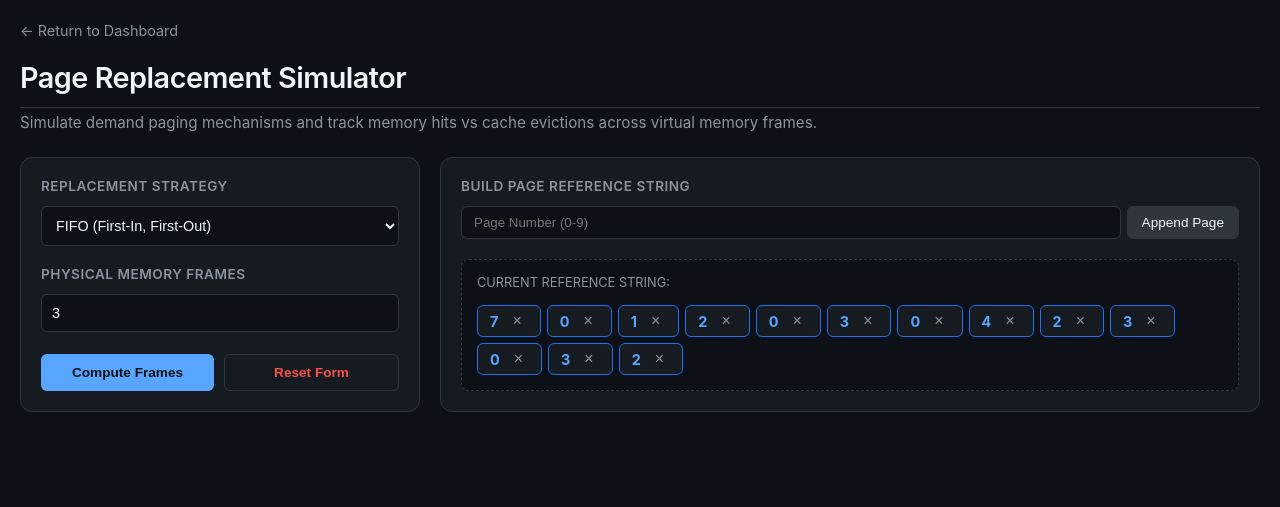
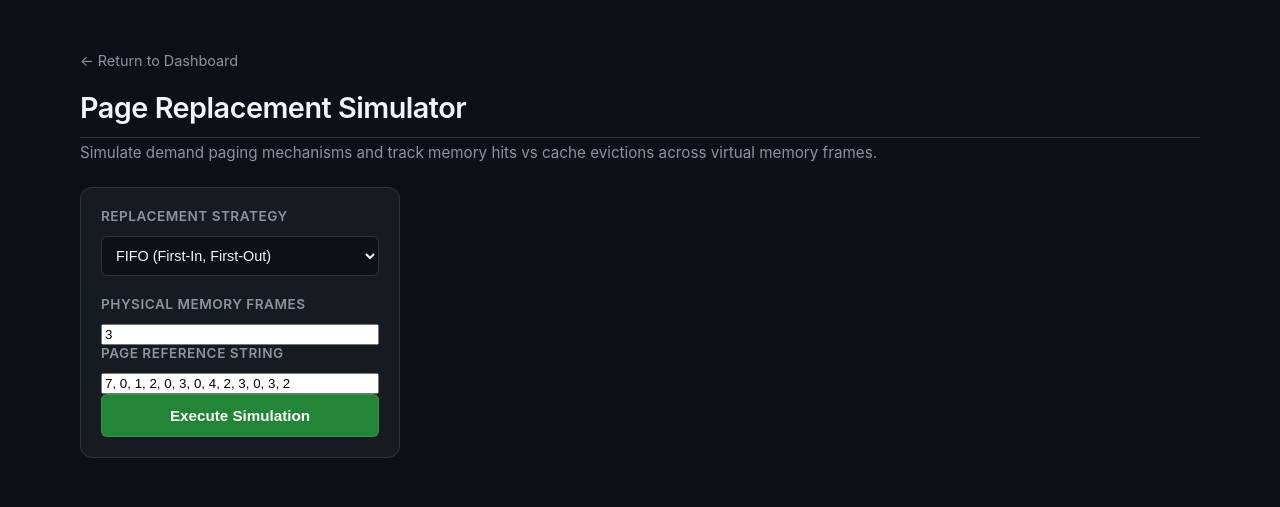
Before and after one commit to AzarconAD/cmpe-202-final-project, a Flask app: page /page-replacement in a window 1280 px wide. Shown: the part 68-575 px from the top of the page. Run offline with Flask 3, Linux system fonts and the light colour scheme.

Commit message:
fixed bugs, replaced page replacement UI and added a visualization table

```diff
--- a/os-visualizer/app.py
+++ b/os-visualizer/app.py
@@ -4,8 +4,6 @@ from backend.algorithms.cpu_scheduling import run_algorithm  # Interacts with yo
 from backend.algorithms.memory_management import run_memory_algorithm
 from backend.algorithms.page_replacement import run_page_algorithm  # Import the page replacement module
 
-# Optional: Uncomment when your disk backend is ready
-# from backend.algorithms.disk_scheduling import run_disk_algorithm
 
 app = Flask(
     __name__,
--- a/os-visualizer/frontend/static/style.css
+++ b/os-visualizer/frontend/static/style.css
@@ -728,175 +728,157 @@ main {
 .tracking-waiting { color: #f85149; }
 
 /* ==========================================
-   10. REVISED PAGE REPLACEMENT BLUEPRINT
+   Page replacement visualization
    ========================================== */
-.unique-page-layout {
-  padding: 20px;
-  max-width: 1400px;
-  margin: 0 auto;
+.simulator-workspace-grid {
+  display: grid;
+  grid-template-columns: 320px 1fr;
+  gap: 24px;
+  align-items: start;
+  margin-top: 24px;
+  width: 100%;
 }
 
-.custom-field-input {
-  width: 100%;
-  background-color: var(--bg-dark);
-  border: 1px solid var(--border-color);
-  color: var(--text-main);
-  border-radius: 6px;
-  padding: 10px;
-  font-size: 0.9rem;
-  outline: none;
-  margin-bottom: 20px;
+.workspace-left-panel {
+  display: flex;
+  flex-direction: column;
+  gap: 16px;
 }
 
-.full-span-card {
-  grid-column: span 2;
+.metrics-summary-sidebar {
+  display: flex;
+  flex-direction: column;
+  gap: 12px;
+  width: 100%;
 }
 
-@media(max-width: 850px) {
-  .full-span-card { grid-column: span 1; }
+.metrics-summary-sidebar .metric-counter-card {
+  background-color: #161b22;
+  border: 1px solid #30363d;
+  border-radius: 6px;
+  padding: 16px;
+  display: flex;
+  flex-direction: column;
+  gap: 4px;
 }
 
-.string-preview-container {
-  margin-top: 20px;
-  background-color: var(--bg-dark);
-  border: 1px dashed var(--border-color);
-  padding: 15px;
-  border-radius: 8px;
+.workspace-right-panel {
+  width: 100%;
+  overflow: hidden;
 }
 
-.string-preview-container .label-heading {
-  font-size: 0.8rem;
-  text-transform: uppercase;
-  color: var(--text-muted);
-  display: block;
-  margin-bottom: 10px;
+/* Visualization Header Title */
+.visualization-title {
+  font-size: 1.15rem;
+  color: #f0f6fc;
+  margin: 0 0 12px 0;
+  font-weight: 600;
 }
 
-.page-pill {
-  background-color: var(--card-bg);
-  border: 1px solid #1f6feb;
-  color: var(--accent-blue);
-  font-weight: 700;
-  font-size: 0.9rem;
-  padding: 6px 12px;
+.matrix-scroll-container {
+  width: 100%;
+  overflow-x: auto;
+  background-color: #0d1117;
+  padding: 24px 16px;
   border-radius: 6px;
-  display: inline-flex;
-  align-items: center;
-  gap: 8px;
+  border: 1px solid #30363d;
 }
 
-.empty-msg-lbl {
-  color: var(--text-muted);
-  font-size: 0.85rem;
-  font-style: italic;
-}
-
-/* Operational Performance Scoreboard Cards */
-.metrics-grid {
-  display: grid;
-  grid-template-columns: repeat(3, 1fr);
-  gap: 15px;
-  margin-bottom: 25px;
-}
-
-.metric-card {
-  background-color: var(--card-bg);
-  border: 1px solid var(--border-color);
-  border-radius: 8px;
-  padding: 15px;
-  text-align: center;
-}
-
-.metric-title {
-  font-size: 0.8rem;
-  text-transform: uppercase;
-  color: var(--text-muted);
-  display: block;
-  margin-bottom: 5px;
-}
-
-.metric-card h3 {
-  margin: 0;
-  font-size: 1.6rem;
-}
-
-.hit-card { border-top: 3px solid #56d364; }
-.fault-card { border-top: 3px solid #f85149; }
-.ratio-card { border-top: 3px solid var(--accent-blue); }
-
-/* Execution Trace Grid Matrix Data Tables */
-.table-scroll-wrapper {
-  width: 100%;
-  overflow-x: auto;
-  border-radius: 6px;
-  border: 1px solid var(--border-color);
-  background-color: #0d1117;
-}
-
-.matrix-table {
-  width: 100%;
-  border-collapse: collapse;
+.unified-matrix-table {
+  border-collapse: separate;
+  border-spacing: 10px 6px;
   text-align: center;
   font-family: monospace;
 }
 
-.matrix-table th, .matrix-table td {
-  padding: 12px 16px;
-  border: 1px solid var(--border-color);
-  min-width: 60px;
+.matrix-side-label {
+  font-family: -apple-system, BlinkMacSystemFont, "Segoe UI", sans-serif;
+  font-size: 0.9rem;
+  font-weight: 600;
+  color: #8b949e !important;
+  text-align: right;
+  padding-right: 15px;
+  white-space: nowrap;
+  min-width: 90px;
 }
 
-.matrix-table th {
-  background-color: var(--card-bg);
-  color: var(--text-muted);
-  font-size: 0.85rem;
+/* Clear definitions to strip borders/backgrounds entirely from the top row left spacer */
+.cell-spacer-clear {
+  border: none !important;
+  background: transparent !important;
+  box-shadow: none !important;
 }
 
-.sticky-side-th, .frame-label-td {
-  background-color: var(--card-bg) !important;
+.matrix-cell-node {
+  width: 56px;
+  height: 44px;
+  vertical-align: middle;
+  font-size: 1.05rem;
   font-weight: bold;
-  position: sticky;
-  left: 0;
-  z-index: 2;
-  color: var(--text-main);
-  text-align: left;
-  font-family: var(--font-family);
+  border-radius: 6px;
+  border: 1px solid #30363d !important;
+  background-color: #161b22 !important;
+  color: #f0f6fc !important;
 }
 
-.stream-head-cell {
-  color: var(--accent-blue) !important;
-  font-size: 1.1rem !important;
-  font-weight: bold;
+.unified-matrix-table td,
+.unified-matrix-table th {
+  color: #ffffff !important;
+  font-weight: 700 !important;
+  text-shadow: 0 1px 2px rgba(0,0,0,0.6);
 }
 
-.matrix-cell {
-  font-size: 1.05rem;
-  color: var(--text-main);
+.incoming-header-cell {
+  background-color: #21262d !important;
+  border: 1px solid #58a6ff !important;
+  color: #58a6ff !important;
 }
 
-/* Algorithmic Condition Visual Cell Flags */
-.fresh-load-cell {
-  background-color: rgba(56, 139, 253, 0.15);
-  border: 1px solid var(--accent-blue);
+.cell-empty {
+  color: #484f58 !important;
+  opacity: 0.4 !important;
 }
 
-.evicted-replace-cell {
-  background-color: rgba(248, 81, 73, 0.1);
-  border: 1px solid #f85149;
+.cell-hit-highlight {
+  background-color: rgba(46, 160, 67, 0.25) !important;
+  border: 2px solid #3fb950 !important;
+  color: #56d364 !important;
 }
 
-.status-cell {
-  font-weight: bold;
-  font-size: 0.8rem;
-  font-family: var(--font-family);
+.cell-replaced-highlight {
+  background-color: rgba(56, 166, 255, 0.25) !important;
+  border: 2px solid #58a6ff !important;
+  color: #79c0ff !important;
 }
 
-.hit-bg {
-  background-color: rgba(46, 160, 67, 0.15);
-  color: #56d364;
+/* Premium Success Green Button Action Styling */
+.action-success-btn {
+  width: 100%;
+  padding: 12px;
+  background-color: #238636;
+  color: #ffffff;
+  border: 1px solid rgba(240, 246, 252, 0.1);
+  border-radius: 6px;
+  font-size: 0.95rem;
+  font-weight: 600;
+  cursor: pointer;
+  transition: background-color 0.2s ease, transform 0.1s ease;
 }
 
-.fault-bg {
-  background-color: rgba(248, 81, 73, 0.15);
-  color: #f85149;
+.action-success-btn:hover {
+  background-color: #2ea043;
 }
+
+.action-success-btn:active {
+  transform: scale(0.98);
+}
+
+.color-hit { color: #56d364 !important; }
+.color-fault { color: #ff7b72 !important; }
+.color-ratio { color: #58a6ff !important; }
+
+@media (max-width: 992px) {
+  .simulator-workspace-grid {
+    grid-template-columns: 1fr;
+  }
+}
--- a/os-visualizer/frontend/templates/page.html
+++ b/os-visualizer/frontend/templates/page.html
@@ -11,7 +11,9 @@
         <p class="subtitle">Simulate demand paging mechanisms and track memory hits vs cache evictions across virtual memory frames.</p>
     </div>
 
-    <div class="setup-row">
+    <div class="simulator-workspace-grid">
+
+        <div class="workspace-left-panel">
             <div class="setup-card">
                 <label for="algo-select" class="field-lbl">Replacement Strategy</label>
                 <select id="algo-select" class="custom-select">
@@ -25,218 +27,137 @@
                 <label for="frame-input" class="field-lbl">Physical Memory Frames</label>
                 <input type="number" id="frame-input" class="custom-field-input" value="3" min="1" max="7">
 
+                <label for="stream-input" class="field-lbl">Page Reference String</label>
+                <input type="text" id="stream-input" class="custom-field-input" value="7, 0, 1, 2, 0, 3, 0, 4, 2, 3, 0, 3, 2">
+
                 <div class="execution-actions">
-                <button id="trigger-sim-btn" class="action-btn execution-accent">Compute Frames</button>
-                <button id="clear-sim-btn" class="action-btn clear-accent">Reset Form</button>
+                    <button id="trigger-sim-btn" class="action-success-btn">Execute Simulation</button>
                 </div>
             </div>
 
-        <div class="setup-card full-span-card">
-            <label class="field-lbl">Build Page Reference String</label>
-            <div class="entry-field-group">
-                <input type="number" id="page-input" placeholder="Page Number (0-9)" min="0">
-                <button id="push-page-btn" class="append-btn">Append Page</button>
+            <div id="metrics-panel" class="metrics-summary-sidebar" style="display: none;">
+                <div class="metric-counter-card">
+                    <span class="metric-label">Total Page Hits</span>
+                    <h3 id="stat-hits" class="metric-value color-hit">0</h3>
                 </div>
-
-            <div class="string-preview-container">
-                <span class="label-heading">Current Reference String:</span>
-                <div id="string-matrix" class="pill-matrix"></div>
+                <div class="metric-counter-card">
+                    <span class="metric-label">Total Page Faults</span>
+                    <h3 id="stat-faults" class="metric-value color-fault">0</h3>
+                </div>
+                <div class="metric-counter-card">
+                    <span class="metric-label">Performance Hit Ratio</span>
+                    <h3 id="stat-ratio" class="metric-value color-ratio">0.0%</h3>
                 </div>
             </div>
         </div>
 
-    <div id="metrics-summary-row" class="metrics-grid" style="display: none;">
-        <div class="metric-card hit-card">
-            <span class="metric-title">Page Hits</span>
-            <h3 id="metric-hits">0</h3>
-        </div>
-        <div class="metric-card fault-card">
-            <span class="metric-title">Page Faults</span>
-            <h3 id="metric-faults">0</h3>
-        </div>
-        <div class="metric-card ratio-card">
-            <span class="metric-title">Hit Ratio</span>
-            <h3 id="metric-ratio">0.0%</h3>
+        <div id="matrix-panel" class="workspace-right-panel" style="display: none;">
+            <h3 class="visualization-title">Visualization Table</h3>
+            <div class="matrix-scroll-container">
+                <table id="simulation-matrix-table" class="unified-matrix-table">
+                    </table>
             </div>
         </div>
 
-    <div id="frame-results-log-wrapper" style="display: none; margin: 25px 0;">
-        <div id="frame-results-log-container" style="display: flex; gap: 8px; flex-wrap: wrap; background: transparent;">
-            </div>
-    </div>
-
-    <div class="display-board page-board" style="display: none;">
-        <div class="board-column wide-column">
-            <div class="board-header">
-                <h3>Frame Memory Execution Trace</h3>
-            </div>
-            <div class="table-scroll-wrapper">
-                <table id="trace-matrix-table" class="matrix-table">
-                </table>
-            </div>
-        </div>
     </div>
 </div>
 
 <script>
-    let referenceString = [7, 0, 1, 2, 0, 3, 0, 4, 2, 3, 0, 3, 2];
+    document.getElementById('trigger-sim-btn').addEventListener('click', async () => {
+        const algorithm = document.getElementById('algo-select').value;
+        const rawString = document.getElementById('stream-input').value;
+        const frames = document.getElementById('frame-input').value;
 
-    window.addEventListener('DOMContentLoaded', () => {
-        refreshStringUI();
-    });
+        const reference_string = rawString.split(',')
+            .map(x => x.trim())
+            .filter(x => x !== "")
+            .map(x => parseInt(x, 10));
 
-    document.getElementById('push-page-btn').addEventListener('click', () => {
-        const field = document.getElementById('page-input');
-        const pageNum = parseInt(field.value);
-        if (!isNaN(pageNum) && pageNum >= 0) {
-            referenceString.push(pageNum);
-            field.value = '';
-            refreshStringUI();
-        }
-    });
-
-    function refreshStringUI() {
-        const target = document.getElementById('string-matrix');
-        if(!referenceString.length) {
-            target.innerHTML = `<span class="empty-msg-lbl">No pages appended yet.</span>`;
+        if (reference_string.length === 0 || reference_string.some(isNaN)) {
+            alert("Please enter a valid comma-separated sequence of numbers.");
             return;
         }
-        target.innerHTML = referenceString.map((p, idx) => `
-            <span class="page-pill">
-                ${p}
-                <button class="remove-pill-btn" onclick="dropPage(${idx})">&times;</button>
-            </span>
-        `).join('');
-    }
-
-    function dropPage(index) {
-        referenceString.splice(index, 1);
-        refreshStringUI();
-    }
-
-    document.getElementById('clear-sim-btn').addEventListener('click', () => {
-        referenceString = [];
-        refreshStringUI();
-        document.getElementById('metrics-summary-row').style.display = 'none';
-        document.getElementById('frame-results-log-wrapper').style.display = 'none';
-        document.querySelector('.page-board').style.display = 'none';
-    });
-
-    document.getElementById('trigger-sim-btn').addEventListener('click', async () => {
-        if (!referenceString.length) {
-            alert("Please append at least one page to the reference string simulation framework.");
-            return;
-        }
-
-        const payload = {
-            algorithm: document.getElementById('algo-select').value,
-            frames: document.getElementById('frame-input').value,
-            reference_string: referenceString
-        };
 
         try {
             const response = await fetch('/simulate/page', {
                 method: 'POST',
                 headers: { 'Content-Type': 'application/json' },
-                body: JSON.stringify(payload)
+                body: JSON.stringify({ algorithm, reference_string, frames })
             });
+
+            if (!response.ok) throw new Error("Simulation endpoint error status.");
             const data = await response.json();
 
-            if (response.ok) {
-                renderExecutionGrid(data);
-            } else {
-                alert(data.error || "Execution processing crashed.");
-            }
-        } catch (error) {
-            console.error("Transmission error:", error);
+            renderSimulationMatrix(data, parseInt(frames, 10));
+        } catch (err) {
+            alert("Failed to compute: " + err.message);
         }
     });
 
-    function renderExecutionGrid(data) {
-        // Render Scoreboard Cards
-        document.getElementById('metric-hits').innerText = data.hit;
-        document.getElementById('metric-faults').innerText = data.fault;
-        document.getElementById('metric-ratio').innerText = `${(data.ratio_hit * 100).toFixed(1)}%`;
-        document.getElementById('metrics-summary-row').style.display = 'grid';
+    function renderSimulationMatrix(data, totalFrames) {
+        if (!data || !data.steps) return;
 
-        // Populate sequence stream frame elements
-        const summaryContainer = document.getElementById('frame-results-log-container');
-        summaryContainer.innerHTML = '';
+        document.getElementById('stat-hits').innerText = data.hit ?? 0;
+        document.getElementById('stat-faults').innerText = data.fault ?? 0;
+        document.getElementById('stat-ratio').innerText = ((data.ratio_hit || 0) * 100).toFixed(1) + '%';
+
+        const matrixTable = document.getElementById('simulation-matrix-table');
+        matrixTable.innerHTML = "";
+
+        // 1. TOP INCOMING REQUESTS ROW (Uses transparent side label spacer instead of a shifting trick)
+        const incomingRow = document.createElement('tr');
+        incomingRow.innerHTML = `<td class="matrix-side-label cell-spacer-clear"></td>` +
+            data.steps.map(step => {
+                const pageVal = (step.page !== undefined) ? step.page : (step._page !== undefined ? step._page : '');
+                return `<td class="matrix-cell-node incoming-header-cell">${pageVal}</td>`;
+            }).join('');
+        matrixTable.appendChild(incomingRow);
+
+        // 2. FRAME ROWS
+        for (let fIdx = 0; fIdx < totalFrames; fIdx++) {
+            const frameRow = document.createElement('tr');
+            let rowHTML = `<td class="matrix-side-label">Frame ${fIdx + 1}</td>`;
 
             data.steps.forEach((step) => {
-            const blockNode = document.createElement('div');
-
-            // Set dynamic background color based on step type
-            let cellBg = step.hit ? '#1f6feb' : '#da3637';
-
-            blockNode.style.cssText = `
-                width: 45px;
-                height: 45px;
-                background: ${cellBg};
-                color: #ffffff;
-                display: flex;
-                align-items: center;
-                justify-content: center;
-                font-size: 1.15rem;
-                font-weight: bold;
-                border-radius: 4px;
-                box-shadow: 0 2px 5px rgba(0,0,0,0.2);
-            `;
-
-            // FIXED: Using step.page instead of step.value to prevent 'undefined' values
-            blockNode.innerText = step.page;
-            summaryContainer.appendChild(blockNode);
-        });
-        document.getElementById('frame-results-log-wrapper').style.display = 'block';
-
-        // Render Frame Execution Matrix Table Trace Below
-        const table = document.getElementById('trace-matrix-table');
-        table.innerHTML = '';
-
-        // Header Stream Input Row
-        const headerRow = document.createElement('tr');
-        headerRow.innerHTML = `<th class="sticky-side-th">Incoming Page</th>` + data.steps.map(s => `
-            <th class="stream-head-cell">${s.page}</th>
-        `).join('');
-        table.appendChild(headerRow);
-
-        // Render Frame Allocation Traversal Rows
-        const totalFrames = parseInt(document.getElementById('frame-input').value);
-        for (let fIdx = 0; fIdx < totalFrames; fIdx++) {
-            const row = document.createElement('tr');
-            let rowHTML = `<td class="frame-label-td">Frame ${fIdx + 1}</td>`;
-
-            data.steps.forEach((step, stepIdx) => {
-                const value = step.frames[fIdx];
-                const displayVal = (value !== null && value !== undefined) ? value : '-';
-
-                let extraClass = "";
-                if (!step.hit && step.evicted === null && displayVal !== '-') {
-                    const previousStepIdx = stepIdx - 1;
-                    if (previousStepIdx < 0 || data.steps[previousStepIdx].frames[fIdx] !== value) {
-                        extraClass = "fresh-load-cell";
+                let framesList = null;
+                if (Array.isArray(step.frames)) framesList = step.frames;
+                else if (Array.isArray(step._frames)) framesList = step._frames;
+                else if (step.frm && Array.isArray(step.frm)) framesList = step.frm;
+                else {
+                    for (let key in step) {
+                        if (Array.isArray(step[key])) {
+                            framesList = step[key];
+                            break;
                         }
-                } else if (!step.hit && step.evicted !== null && step.frames[fIdx] === step.page) {
-                    const previousStepIdx = stepIdx - 1;
-                    if (previousStepIdx >= 0 && data.steps[previousStepIdx].frames[fIdx] !== value) {
-                        extraClass = "evicted-replace-cell";
                     }
                 }
 
-                rowHTML += `<td class="matrix-cell ${extraClass}">${displayVal}</td>`;
-            });
-            row.innerHTML = rowHTML;
-            table.appendChild(row);
+                framesList = framesList || [];
+                const val = framesList[fIdx];
+                const displayVal = (val !== null && val !== undefined) ? val : '-';
+
+                const stepPage = (step.page !== undefined) ? step.page : step._page;
+                const isHit = (step.hit !== undefined) ? step.hit : step._hit;
+
+                let highlightClass = "";
+                if (val === null || val === undefined || displayVal === '-') {
+                    highlightClass = "cell-empty";
+                } else if (isHit && val === stepPage) {
+                    highlightClass = "cell-hit-highlight";
+                } else if (!isHit && val === stepPage) {
+                    highlightClass = "cell-replaced-highlight";
                 }
 
-        // Hit / Fault Evaluation Status Footer Row
-        const statusRow = document.createElement('tr');
-        statusRow.innerHTML = `<td class="sticky-side-th status-title-td">Status</td>` + data.steps.map(s => `
-            <td class="status-cell ${s.hit ? 'hit-bg' : 'fault-bg'}">${s.hit ? 'HIT' : 'FAULT'}</td>
-        `).join('');
-        table.appendChild(statusRow);
+                rowHTML += `<td class="matrix-cell-node ${highlightClass}">${displayVal}</td>`;
+            });
 
-        document.querySelector('.page-board').style.display = 'block';
+            frameRow.innerHTML = rowHTML;
+            matrixTable.appendChild(frameRow);
+        }
+
+        // Display results panels side-by-side
+        document.getElementById('metrics-panel').style.display = 'flex';
+        document.getElementById('matrix-panel').style.display = 'block';
     }
 </script>
 {% endblock %}
```
Also changed, not shown: 1 other file. Lines whose indentation alone changed are shown as unchanged.
